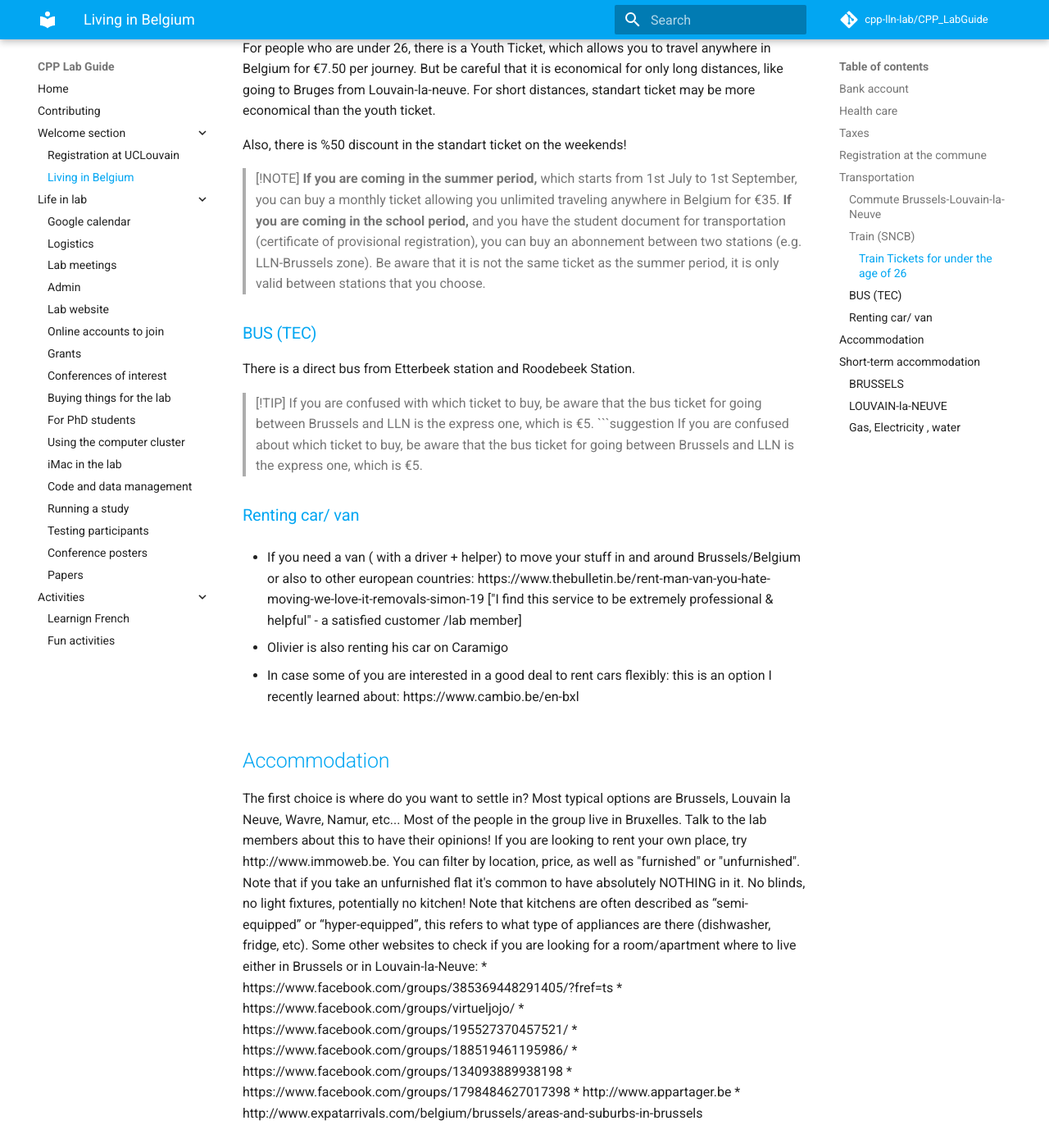
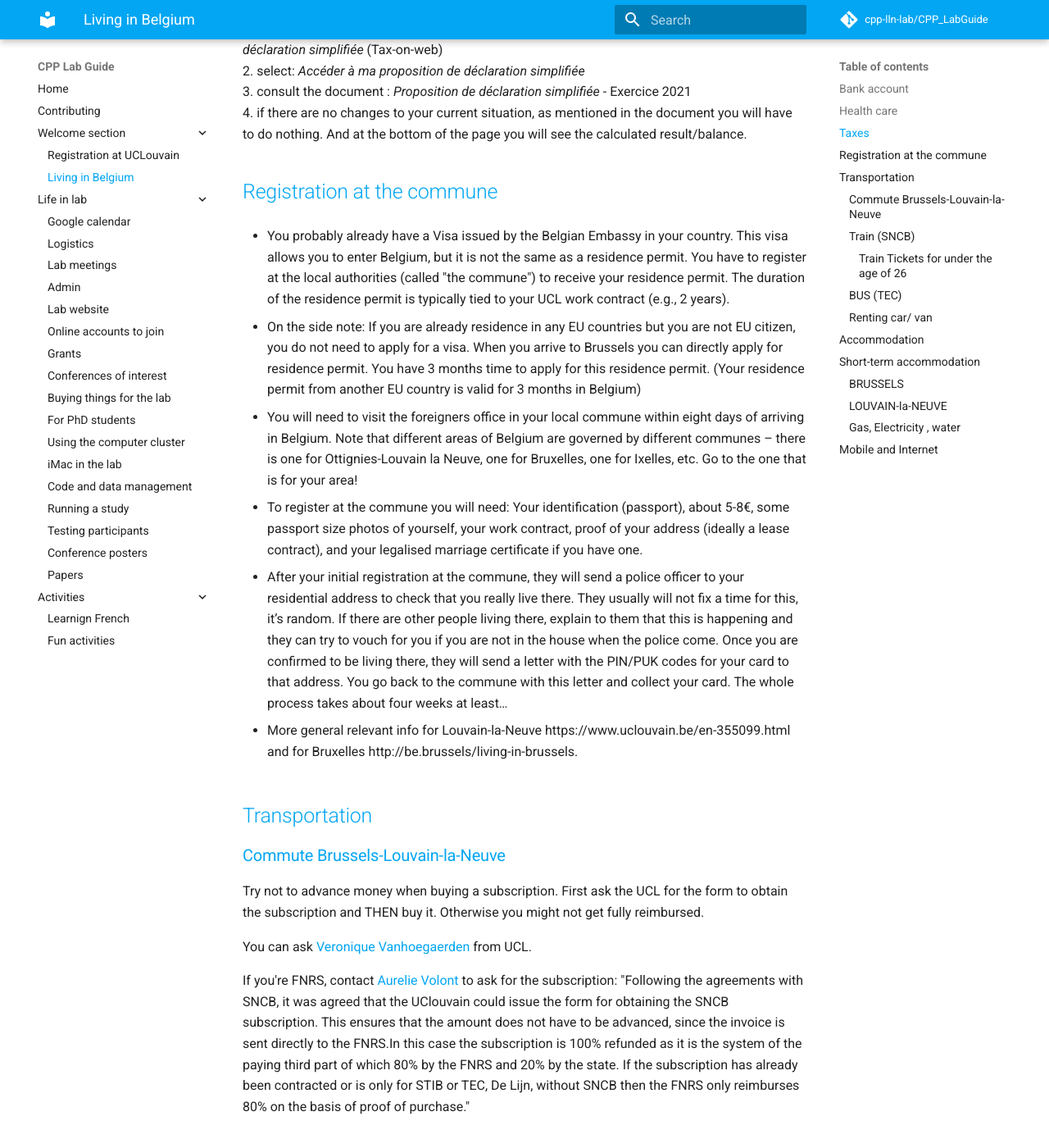
Before and after one commit to cpp-lln-lab/CPP_LabGuide, an MkDocs documentation site: the page built from doc/living_in_belgium.md, in a window 1280 px wide and 1400 px high, scrolled down 1073 px. Shown: the whole window at 82% size. Built offline with MkDocs 1.6.1 and Material for MkDocs 9.7.7, drawn with Linux system fonts in a browser that asks for light colours; comment, search, counter and statistics services are not loaded; some of the changed text lies outside the part shown.

Commit message:
rumeysa-copied-pasted-rest-from-docs-living_in_belgium.md

````diff
--- a/doc/living_in_belgium.md
+++ b/doc/living_in_belgium.md
@@ -1,13 +1,48 @@
 # Living in Belgium
+All sections will be divided into EU/Non-EU
+## Bank account
+Generally, Belgian banks require your Belgian ID card to create an account. But upon request and prior inquiry they can create an account using your passport (example, AXA bank).
 
-## Bank account
+Another option is to use digital banks like N26.
 
 ## Health care
+How your healthcare is managed in Belgium depends on whether you are a citizen of the European union or not (see more information here). You will likely need to join a mutualité, who will administer the partial refund of your medical care. They all offer the same essential service – you submit your consultation and medication receipts to them and they refund you the amount you should get back from the government. Each also offers its own additional package which gives you some additional cover (for an extra premium of course!). Every time you visit a healthcare provider, keep all your receipts! Note that some providers will definitely charge more than the government will refund. Choose carefully.
+
+More info at http://www.belgique-infos.be/belgium/health/?lang=en#.WE6qQhRFGOo
 
 ## Taxes
+Every Year you will need to fill a tax declaration form and send it in usually by mid July.
+- (eg: in case of online form: for 2020 the tax declaration has to be sent in by july 15th 2021/for 2019 the date was july 16th 2020...)
+- (eg: in case of by post: for 2020 the tax declaration has to be sent in my june 30th)
+**Note: By post the deadline is earlier(upto 15 days), as the post might take a while to reach.**
+
+2 ways to go about it:
+1. By post ( you will receive the form + send back the completed form)
+2. Online (MyMinfin.be)
+
+
+For logging in:
+you will need your belgian ID card/stay permit + your password for the card.
+You can use an eID reader/ itsme app/or a few other ways listed on the page when you click [login](https://idp.iamfas.belgium.be/fasui/login?spEntityID=fediam.minfin.fgov.be&service=EidService&goto=http://idp.iamfas.belgium.be/fas/SSORedirect/metaAlias/idp?ReqID%3Ds270ae441aa48a96d838bb30c6efe5ed2b713b3137%26index%3Dnull%26acsURL%3Dhttps://fediam.minfin.fgov.be/sso/Consumer/metaAlias/external/sp%26spEntityID%3Dfediam.minfin.fgov.be%26binding%3Durn:oasis:names:tc:SAML:2.0:bindings:HTTP-POST).
+
+Once you login onto the website MyMinfin.be:
+1. select : *Ma déclaration / Ma proposition de déclaration simplifiée* (Tax-on-web)
+2. select: *Accéder à ma proposition de déclaration simplifiée*
+3. consult the document : *Proposition de déclaration simplifiée* - Exercice 2021
+4. if there are no changes to your current situation, as mentioned in the document you will have to do nothing. And at the bottom of the page you will see the calculated result/balance.
 
 ## Registration at the commune
+- You probably already have a Visa issued by the Belgian Embassy in your country. This visa allows you to enter Belgium, but it is not the same as a residence permit. You have to register at the local authorities (called "the commune") to receive your residence permit. The duration of the residence permit is typically tied to your UCL work contract (e.g., 2 years).
 
+- On the side note: If you are already residence in any EU countries but you are not EU citizen, you do not need to apply for a visa. When you arrive to Brussels you can directly apply for residence permit. You have 3 months time to apply for this residence permit. (Your residence permit from another EU country is valid for 3 months in Belgium)
+
+- You will need to visit the foreigners office in your local commune within eight days of arriving in Belgium. Note that different areas of Belgium are governed by different communes – there is one for Ottignies-Louvain la Neuve, one for Bruxelles, one for Ixelles, etc. Go to the one that is for your area!
+
+- To register at the commune you will need: Your identification (passport), about 5-8€, some passport size photos of yourself, your work contract, proof of your address (ideally a lease contract), and your legalised marriage certificate if you have one.
+
+- After your initial registration at the commune, they will send a police officer to your residential address to check that you really live there. They usually will not fix a time for this, it’s random. If there are other people living there, explain to them that this is happening and they can try to vouch for you if you are not in the house when the police come. Once you are confirmed to be living there, they will send a letter with the PIN/PUK codes for your card to that address. You go back to the commune with this letter and collect your card. The whole process takes about four weeks at least…
+
+- More general relevant info for Louvain-la-Neuve https://www.uclouvain.be/en-355099.html and for Bruxelles http://be.brussels/living-in-brussels.
 
 
 ## Transportation
@@ -16,37 +51,30 @@
 ### Commute Brussels-Louvain-la-Neuve
 Try not to advance money when buying a subscription. First ask the UCL for the form to obtain the subscription and THEN buy it. Otherwise you might not get fully reimbursed.
 
-You can ask Veronique Vanhoegaerden from UCL.
+You can ask [Veronique Vanhoegaerden](veronique.vanhoegaerden@uclouvain.be) from UCL.
 
 
-If you're FNRS, contact Aurelie Volont to ask for the subscription: "Following the agreements with SNCB, it was agreed that the UClouvain could issue the form for obtaining the SNCB subscription. This ensures that the amount does not have to be advanced, since the invoice is sent directly to the FNRS.In this case the subscription is 100% refunded as it is the system of the paying third part of which 80% by the FNRS and 20% by the state.
+If you're FNRS, contact [Aurelie Volont](aurelie.volont@uclouvain.be) to ask for the subscription: "Following the agreements with SNCB, it was agreed that the UClouvain could issue the form for obtaining the SNCB subscription. This ensures that the amount does not have to be advanced, since the invoice is sent directly to the FNRS.In this case the subscription is 100% refunded as it is the system of the paying third part of which 80% by the FNRS and 20% by the state.
 If the subscription has already been contracted or is only for STIB or TEC, De Lijn, without SNCB then the FNRS only reimburses 80% on the basis of proof of purchase."
 
-### Train (SNCB)
+### Train ([SNCB](https://www.belgiantrain.be/en))
 The direct train from Brussels to LLN passes in these train stations: Midi, Centrale, Nord, Schuman, Luxembourg, Etterbeek.
 
 > [!WARNING]
 > Delays and platform changes can happen frequently so always check the SNCB app while traveling
 
+Also, there is %50 discount in the standart ticket on the weekends!
 
 #### Train Tickets for under the age of 26
 For people who are under 26, there is a Youth Ticket, which allows you to travel anywhere in Belgium for €7.50 per journey. But be careful that it is economical for only long distances, like going to Bruges from Louvain-la-neuve. For short distances, standart ticket may be more economical than the youth ticket.
 
-
-Also, there is %50 discount in the standart ticket on the weekends!
 > [!NOTE]
 > **If you are coming in the summer period,** which starts from 1st July to 1st September, you can buy a monthly ticket allowing you unlimited traveling anywhere in Belgium for €35.
-**If you are coming in the school period,** and you have the student document for transportation (certificate of provisional registration), you can buy an abonnement between two stations (e.g. LLN-Brussels zone). Be aware that it is not the same ticket as the summer period, it is only valid between stations that you choose.
+**If you are coming in the school period,** [check here](https://www.belgiantrain.be/en/tickets-and-railcards/students-season-ticket?gad_source=1&gclid=Cj0KCQjwurS3BhCGARIsADdUH533KqgF9h_90dvp1wqSWvkr6ggtlO0l9oBvZkPwpbwrhGYfrkMBKB8aAhS3EALw_wcB).
 
-### BUS (TEC)
+### BUS ([TEC](https://www.letec.be/#/))
 
 There is a direct bus from Etterbeek station and Roodebeek Station.
-
-> [!TIP]
-> If you are confused with which ticket to buy, be aware that the bus ticket for going between Brussels and LLN is the express one, which is €5.
-```suggestion
-> If you are confused about which ticket to buy, be aware that the bus ticket for going between Brussels and LLN is the express one, which is €5.
-
 
 
 ### Renting car/ van
@@ -58,22 +86,23 @@
 - In case some of you are interested in a good deal to rent cars flexibly: this is an option I recently learned about: https://www.cambio.be/en-bxl
 
 ## Accommodation
-The first choice is where do you want to settle in? Most typical options are Brussels, Louvain la Neuve, Wavre, Namur, etc... Most of the people in the group live in Bruxelles. Talk to the lab members about this to have their opinions!
-If you are looking to rent your own place, try http://www.immoweb.be. You can filter by location, price, as well as "furnished" or "unfurnished". Note that if you take an unfurnished flat it's common to have absolutely NOTHING in it. No blinds, no light fixtures, potentially no kitchen! Note that kitchens are often described as “semi-equipped” or “hyper-equipped”, this refers to what type of appliances are there (dishwasher, fridge, etc).
-Some other websites to check if you are looking for a room/apartment where to live either in Brussels or in Louvain-la-Neuve:
-* https://www.facebook.com/groups/385369448291405/?fref=ts
-* https://www.facebook.com/groups/virtueljojo/
-* https://www.facebook.com/groups/195527370457521/
-* https://www.facebook.com/groups/188519461195986/
-* https://www.facebook.com/groups/134093889938198
-* https://www.facebook.com/groups/1798484627017398
-* http://www.appartager.be
-* http://www.expatarrivals.com/belgium/brussels/areas-and-suburbs-in-brussels
+- The first choice is where do you want to settle in? Most typical options are Brussels, Louvain la Neuve, Wavre, Namur, etc... Most of the people in the group live in Bruxelles. Talk to the lab members about this to have their opinions!
+
+- If you are looking to rent your own place, try http://www.immoweb.be. You can filter by location, price, as well as "furnished" or "unfurnished". Note that if you take an unfurnished flat it's common to have absolutely NOTHING in it. No blinds, no light fixtures, potentially no kitchen! Note that kitchens are often described as “semi-equipped” or “hyper-equipped”, this refers to what type of appliances are there (dishwasher, fridge, etc).
+
+- Some other websites to check if you are looking for a room/apartment where to live either in Brussels or in Louvain-la-Neuve:
+  https://www.facebook.com/groups/385369448291405/?fref=ts
+  https://www.facebook.com/groups/virtueljojo/
+  https://www.facebook.com/groups/195527370457521/
+  https://www.facebook.com/groups/188519461195986/
+  https://www.facebook.com/groups/134093889938198
+  http://www.appartager.be
+  http://www.expatarrivals.com/belgium/brussels/areas-and-suburbs-in-brussels
 
 
 ## Short-term accommodation
 
-First of all, check the UCLouvain webpage for accommodation: https://uclouvain.be/en/study/logement-0.html You can see lots of options there.
+First of all, check the [UCLouvain webpage](https://uclouvain.be/en/study/logement-0.html) for accommodation. You can see lots of options there.
 
 [http://koterasmus.be/](https://koterasmus.be/) This is a group of students that are living together and share the project of welcoming, gathering and helping exchange students coming on the campus of Louvain-la-Neuve.
 
@@ -87,7 +116,8 @@
 
 ### LOUVAIN-la-NEUVE
 
-If you want to benefit from a university accommodation, you have to make the request as soon as possible since they are always full. Ideally, for a start in September, the request should be done in March/April before starting. If you come from abroad the accommodation service of the university may ask for a contract that you don't have yet. In such a situation, ask Olivier to send a recommendation letter explaining you will be hired by providing the details and motivation, this may help unlock the situation.
+If you want to benefit from a university accommodation, you have to make the request as soon as possible since they are always full. Ideally, for a start in September, the request should be done in March/April before starting. If you come from abroad the accommodation service of the university may ask for a contract that you don't have yet. In such a situation, ask Olivier to send a recommendation letter explaining you will be hired by providing the details and motivation, this may help unlock the situation. If you have decided on your arrival date soon, send an e-mail to the logement administration as soon as possible.
+
 Website for UCLouvain accomodation : https://uclouvain.be/fr/etudier/logement/a-propos.html
 
 
@@ -99,3 +129,14 @@
 - https://www.caleglln.com/ (This place belongs to Dominican friars and they are welcoming to international students who need short-term/long-term accommodation)
 
 ### Gas, Electricity , water
+
+## Mobile and Internet
+
+- (SIM) BASE: Both prepaid and Postpaid offers. https://www.base.be/en/private.html
+When you first enter Belgium you can buy a Base SIM by just  presenting your passport.
+
+- PROXIMUS: https://www.proximus.be/en/id_personal/personal.html
+                                 Home Internet ( basic and unlimited bundles)
+                     Home Internet+Phone connection and internet
+                     Home Internet+Phone connection and internet+TV +landline
+(getting this connection can take upto 2 weeks from the day of your first appointment/call +32 800 55 800(toll free))
````
